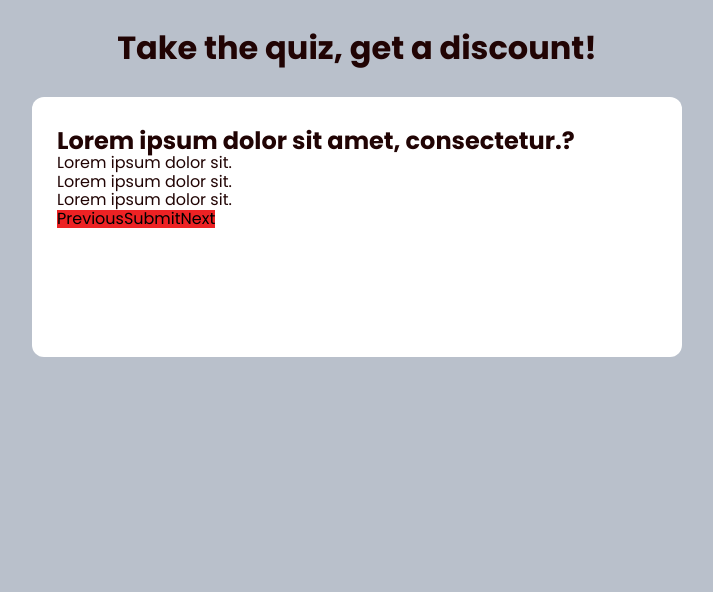
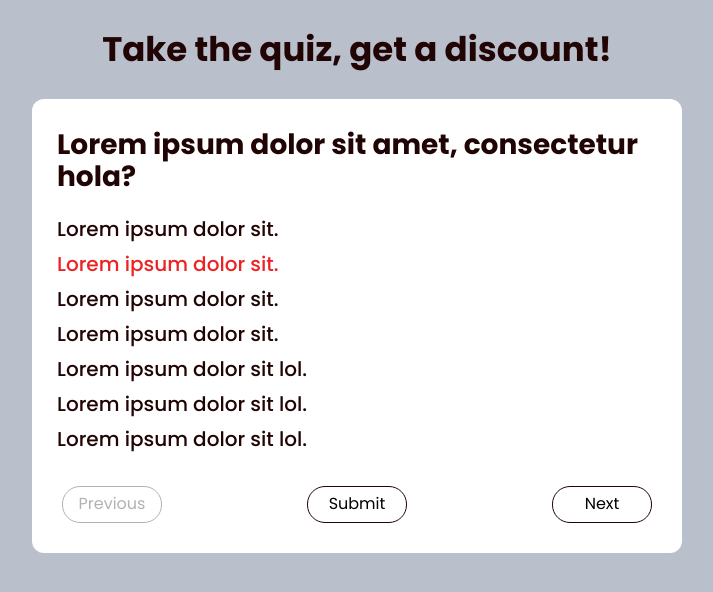
Before and after one commit to LVAndr/quiz-with-points, a Vue app: page / in a window 1280 px wide. Shown: the top 592 px of the page, without its empty margins (283-996 px from the left). Built offline with nearby package versions, Linux system fonts and the light colour scheme.

Commit message:
refactoring the quiz box layout

```diff
--- a/src/App.vue
+++ b/src/App.vue
@@ -6,14 +6,20 @@ const heroTitle = 'Take the quiz, get a discount!'
   <div class="quiz">
     <h1 class="title">{{heroTitle}}</h1>
     <div class="quizBox">
-      <h2 class="answer">Lorem ipsum dolor sit amet, consectetur.?</h2>
-      <ul class="answerOptions">
-        <li class="answerOption">Lorem ipsum dolor sit.</li>
-        <li class="answerOption">Lorem ipsum dolor sit.</li>
-        <li class="answerOption">Lorem ipsum dolor sit.</li>
-      </ul>
+      <div>
+        <h2 class="question">Lorem ipsum dolor sit amet, consectetur hola?</h2>
+        <ul class="answerOptions">
+          <li class="answerOption">Lorem ipsum dolor sit.</li>
+          <li class="answerOption active">Lorem ipsum dolor sit.</li>
+          <li class="answerOption">Lorem ipsum dolor sit.</li>
+          <li class="answerOption">Lorem ipsum dolor sit.</li>
+          <li class="answerOption">Lorem ipsum dolor sit lol.</li>
+          <li class="answerOption">Lorem ipsum dolor sit lol.</li>
+          <li class="answerOption">Lorem ipsum dolor sit lol.</li>
+        </ul>
+      </div>
       <div class="buttons">
-        <button class="btn">Previous</button>
+        <button class="btn" disabled>Previous</button>
         <button class="btn">Submit</button>
         <button class="btn">Next</button>
       </div>
@@ -24,13 +30,21 @@ const heroTitle = 'Take the quiz, get a discount!'
 
 <style scoped>
 h1{
+  font-size: 34px;
   margin-top: 30px;
   margin-bottom: 30px;
 }
 .title{
   text-align: center;
 }
+h2{
+  font-size: 28px;
+  color: #210404;
+}
 .quizBox{
+  display: flex;
+  flex-direction: column;
+  justify-content: space-around;
   padding: 30px 25px;
   margin: 0 auto;
   max-width: 600px;
@@ -38,7 +52,49 @@ h1{
   border-radius: 12px;
   background-color: #fff;
 }
+.answerOptions{
+  margin: 25px auto;
+}
+.answerOption{
+  color: #210404;
+  font-weight: 500;
+  font-size: 20px;
+  cursor: pointer;
+}
+.answerOption:not(:last-child){
+  margin-bottom: 12px;
+}
+.answerOption.active{
+  color: #ED2224;
+}
+.buttons{
+  display: flex;
+  justify-content: space-between;
+  gap: 10px;
+  padding: 10px 5px 0;
+}
 .btn{
-  background-color: #ED2224;
+  font-weight: 400;
+  min-width: 100px;
+  padding: 8px 14px;
+  border: 1px solid #210404;
+  border-radius: 18px;
+  transition: all .2s;
+}
+.btn:disabled{
+  border: 1px solid #b2b2b2;
+  color: #b2b2b2;
+}
+.btn:disabled:hover{
+  background-color: transparent;
+}
+.btn:disabled:active{
+  color: #b2b2b2;
+}
+.btn:hover{
+  background-color: #b9c0cb;
+}
+.btn:active{
+  color: #ED2224;
 }
 </style>
--- a/src/assets/main.css
+++ b/src/assets/main.css
@@ -19,6 +19,7 @@ h1, h2, h3, h4, h5, h6{
     margin: 0;
 }
 button{
+    user-select: none;
     background-color: transparent;
     border: 0;
     padding: 0;
```
